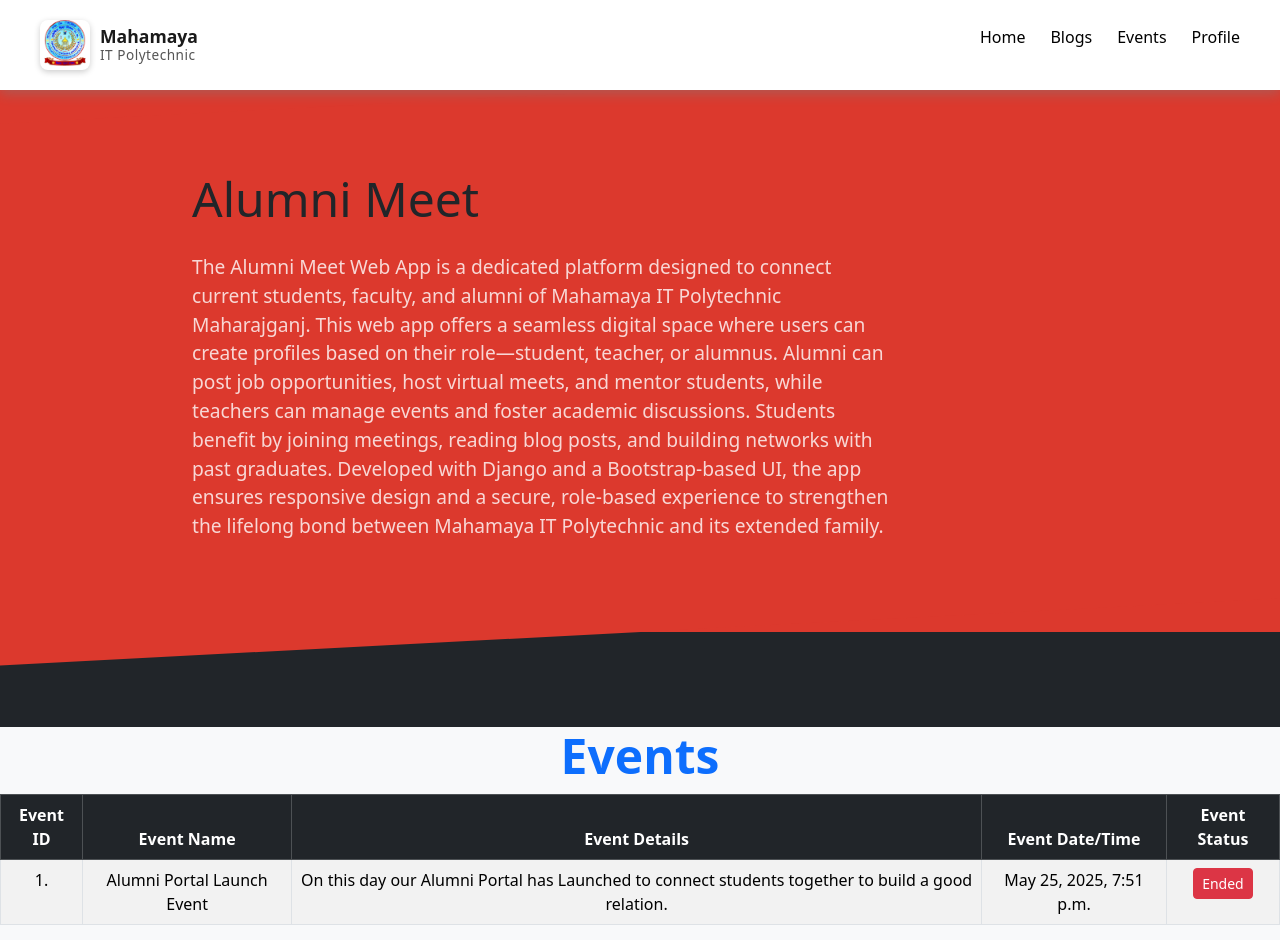
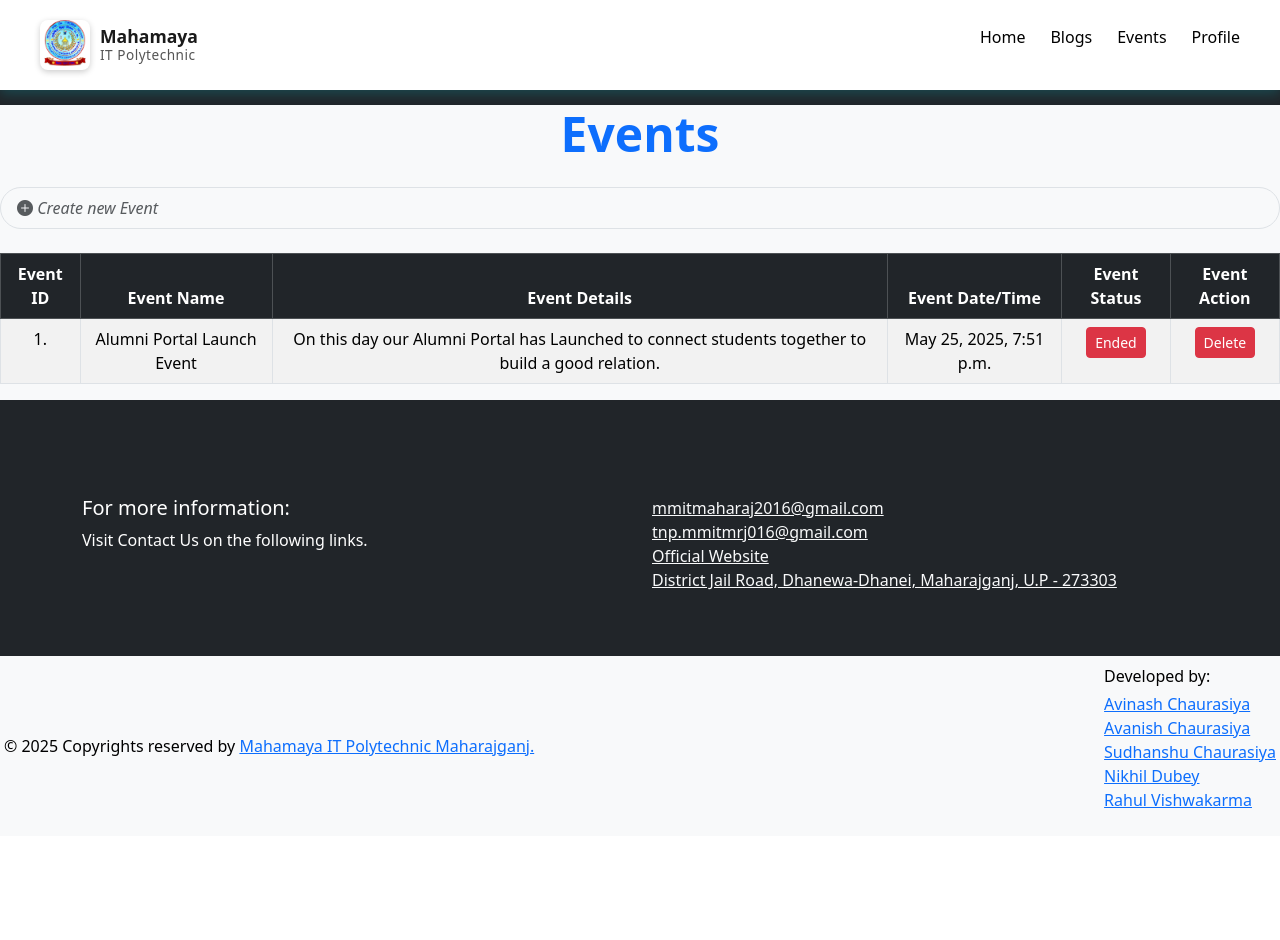
Before and after one commit to webdevavi96/Alumni_Meet, a Django app: page /events/ in a window 1280 px wide. Shown: the top 940 px of the page. After the commit the page ends 808 px from the top, so only its background shows below. Run offline with Django 5.2, Linux system fonts and the light colour scheme; a user stored in the database is signed in; data comes from the database, SQL or seed files in the repository; some libraries are stand-ins or nearby versions.

Commit message:
changed landing page ui and added event push notification fornew events

```diff
--- a/Alumni_App/Templates/Pages/events.html
+++ b/Alumni_App/Templates/Pages/events.html
@@ -7,7 +7,7 @@
         <h1 class="text-center text-primary fw-bold" style="font-size: 3rem; margin-top: 15px; margin-bottom: 10px;">
             Events</h1>
 
-        {% if user.user_type == 'Alumni' or user.user_type == 'Teacher' %}
+        {% if user.user_type != 'student' %}
 
         <div class="col-12 my-3 py-2">
             <a href="new_event"
@@ -29,7 +29,7 @@
                             <th>Event Date/Time</th>
                             <th>Event Status</th>
 
-                            {% if user_type != student %}
+                            {% if user_type != 'student' %}
                             <th>Event Action</th>
                             {% endif %}
                         </tr>
@@ -37,7 +37,7 @@
                     <tbody>
                         {% for event in eventData %}
                         <tr>
-                            <td>1.</td>
+                            <td>{{event.id}}.</td>
                             <td>{{event.title}}</td>
                             <td>{{event.description}}</td>
                             <td>{{event.date}}, {{event.time}}</td>
@@ -58,14 +58,18 @@
                                 </div>
                             </td>
                             {% elif event.status == "Ended" %}
-                            <td><button class="btn btn-danger btn-sm">Ended</button></td>
+                            <td>
+                                <button class="btn btn-danger btn-sm">Ended</button>
+                            </td>
                             {% endif %}
 
-                            {% if user_type != student %}
+                            {% if user_type != 'student' %}
 
                             <td>
-                                <a href="{% url 'delete_event' event.slug %}"
-                                    class="btn btn-danger btn-sm text-center mx-2 my-2">Delete</a>
+                                <div class="d-inline-block">
+                                    <a href="{% url 'delete_event' event.slug %}"
+                                        class="btn btn-danger btn-sm text-center">Delete</a>
+                                </div>
                             </td>
 
                             {% endif %}
--- a/Alumni_App/Templates/Pages/signUp.html
+++ b/Alumni_App/Templates/Pages/signUp.html
@@ -9,7 +9,8 @@
                 <p>Join our alumni network and stay connected!</p>
             </div>
             <div class="card-body">
-                <form action="" method="post" class="needs-validation" novalidate>
+                <p class="text-danger text-center">{{error}}</p>
+                <form action="" method="POST" class="needs-validation" novalidate>
                     {% csrf_token %}
                     <div class="row">
                         <div class="col-md-6 mb-3">
--- a/Alumni_App/Templates/index.html
+++ b/Alumni_App/Templates/index.html
@@ -132,19 +132,18 @@
 
 
         header {
-            background: rgb(220, 57, 45);
+            background: rgb(45, 197, 220);
             height: auto;
             width: 100%;
         }
 
         #header-section {
-            background-color: rgb(220, 57, 45);
-            ;
+            background-color: rgb(45, 136, 220);
             padding: 80px 15%;
             position: relative;
             overflow: hidden;
             transform: skewY(-3deg);
-            margin-bottom: 80px;
+            margin-bottom: 90px;
         }
 
         #header-section>* {
@@ -258,27 +307,25 @@
                     Mahamaya IT Polytechnic and its extended family.
 
                 </p>
+                <a class="button text-decoration-none" href="/blogs">
+                    <svg class="svgIcon" viewBox="0 0 512 512" height="1em" xmlns="http://www.w3.org/2000/svg">
+                        <path
+                            d="M256 512A256 256 0 1 0 256 0a256 256 0 1 0 0 512zm50.7-186.9L162.4 380.6c-19.4 7.5-38.5-11.6-31-31l55.5-144.3c3.3-8.5 9.9-15.1 18.4-18.4l144.3-55.5c19.4-7.5 38.5 11.6 31 31L325.1 306.7c-3.2 8.5-9.9 15.1-18.4 18.4zM288 256a32 32 0 1 0 -64 0 32 32 0 1 0 64 0z">
+                        </path>
+                    </svg>
+                    Explore
+                </a>
             </section>
+
+            {% endif %}
+
         </header>
 
 
         <!-- Hero Section -->
         <main class="container-fluid p-0 m-0">
             {% block content %}
-            <section class="hero-section text-center py-5">
-                <div class="container  text-white rounded shadow-lg p-5">
-                    <h1 class="text-primary fw-bold"
-                        style="font-size: 3.5rem; text-shadow: 1px 0px 20px rgba(250, 216, 255, 0.705);">
-                        Mahamaya IT Polytechnic Maharajganj
-                    </h1>
-                    <p class="text-light" style="font-size: 1.2rem; font-weight: 300;">
-                        Empowering students with technical excellence and innovation for a brighter future.
-                    </p>
-                    <a href="/blogs" class="btn btn-lg btn-primary mt-3">
-                        Explore Blogs
-                    </a>
-                </div>
-            </section>
+
             {% endblock %}
         </main>
 
--- a/Alumni_App/models.py
+++ b/Alumni_App/models.py
@@ -73,10 +73,6 @@ class Event(models.Model):
     slug = AutoSlugField(populate_from='title', unique=True, null=True, blank=True)
     author = models.ForeignKey(CustomUser, on_delete=models.CASCADE, default=1)
 
-    def save(self, *args, **kwargs):
-        self.time = self.time.replace(second=0, microsecond=0)
-        super().save(*args, **kwargs)
-
     def __str__(self):
         return self.title
 
--- a/Alumni_App/static/scripts/min.js
+++ b/Alumni_App/static/scripts/min.js
@@ -122,7 +122,7 @@ async function verifyOtp(e) {
         const response = await fetch('/verify-otp/', {
             method: 'POST',
             headers: {
-                'Content-Type': 'application/json   ',
+                'Content-Type': 'application/json',
                 'X-CSRFToken': getCookie('csrftoken'),
             },
             body: JSON.stringify({ otp }),
@@ -137,7 +137,7 @@ async function verifyOtp(e) {
             alert(data.message);
         }
     } catch (error) {
-console.error(error)
+        console.log('Request failed. Please try again.', error);
     }
 }
 
--- a/Alumni_App/views.py
+++ b/Alumni_App/views.py
@@ -17,7 +17,11 @@ CustomUser = get_user_model()
 
 
 def home(request):
-    return render(request, 'index.html')
+    context = {
+        'show_header': True,
+    }
+    return render(request, 'index.html', context)
+
 
 
 
@@ -63,9 +67,6 @@ def signUp(request):
         password = request.POST.get("password")
         confirm_password = request.POST.get("confirm_password")
 
-        # Password check
-        if password != confirm_password:
-            return render(request, "Pages/signUp.html", {"error": "Passwords do not match."})
 
         # Check email uniqueness
         if CustomUser.objects.filter(email=email).exists():
@@ -73,7 +74,7 @@ def signUp(request):
 
         # Generate OTP
         otp = str(random.randint(100000, 999999))
-
+        print(otp)
         # Store data in session
         request.session['temp_user'] = {
             "first_name": first_name,
@@ -91,7 +92,7 @@ def signUp(request):
         send_mail(
             "Your OTP for Signup",
             f"Hello {first_name}, your OTP is: {otp}",
-            "mmitcse3@gmail.com",  # Change to your verified email
+            "mmitcse3@gmail.com",
             [email],
             fail_silently=False,
         )
@@ -118,12 +119,11 @@ def verify_otp_ajax(request):
         otp_time = datetime.fromisoformat(otp_time_str)
         now = datetime.now()
 
-        # OTP expiry: 5 minutes
         if now - otp_time > timedelta(minutes=5):
             return JsonResponse({"status": "error", "message": "OTP expired. Please signup again."})
 
         if user_otp == session_otp:
-            # Create user
+            user_type = temp_user['user_type'].lower()
             user = CustomUser.objects.create_user(
                 username=temp_user['email'],
                 first_name=temp_user['first_name'],
@@ -132,22 +132,20 @@ def verify_otp_ajax(request):
                 phone=temp_user['phone'],
                 user_type=temp_user['user_type'],
                 password=temp_user['password'],
-                group_name = temp_user['user_type'],
             )
 
+            if user_type == "alumni":
+                Alumni.objects.create(user=user)
+            elif user_type == "teacher":
+                Teacher.objects.create(user=user)
+            elif user_type == "student":
+                Student.objects.create(user=user, branch=temp_user['branch'])
 
-
-            if temp_user['user_type'] == "alumni":
-                Alumni.objects.create(user=user)
-            elif temp_user['user_type'] == "teacher":
-                Teacher.objects.create(user=user)
-            elif temp_user['user_type'] == "student":
-                Student.objects.create(user=user, branch=temp_user['branch'])
             try:
-                group = Group.objects.get(name=group_name)
+                group = Group.objects.get(name=user_type)
                 user.groups.add(group)
             except Group.DoesNotExist:
-                 pass
+                pass
 
             request.session.flush()
 
@@ -232,7 +230,6 @@ def new_blog(request):
         return redirect("blogs")
     return render(request, 'Pages/new_blog.html')
 
-@login_required
 def delete_blog(request, slug):
     try:
         blog = Blog.objects.get(slug=slug)
@@ -293,13 +290,12 @@ def new_event(request):
             time=time,
             author=request.user
         )
-        send_event_notification(event)
+        send_event_notification(event,request)
         return redirect("events")
 
     return render(request, 'Pages/new_event.html')
 
 
-@login_required
 def delete_event(request, slug):
     try:
         event = Event.objects.get(slug=slug)
@@ -314,9 +310,18 @@ def delete_event(request, slug):
 
 
 
-def send_event_notification(event):
+def send_event_notification(event,request):
+    event_url = request.build_absolute_uri(f'/event/{event.slug}/')
     subject = f"New Event: {event.title}"
-    message = f"Hello,\n\nA new event has been created:\n\nTitle: {event.title}\nDate: {event.date}\nTime: {event.time}\n\nDescription:\n{event.description}\n\nDon't miss it!"
+    message = f"""Hello,
+                A new event has been created: Title:  {event.title}
+                Date: {event.date}
+                Time: {event.time}
+                Description: {event.description}
+                Don't miss it!
+                View Event: {event_url}
+                """
+
     from_email = settings.EMAIL_HOST_USER
     recipient_list = [user.email for user in CustomUser.objects.all() if user.email]
 
--- a/Alumni_Meet/settings.py
+++ b/Alumni_Meet/settings.py
@@ -142,11 +142,9 @@ AUTH_USER_MODEL = 'Alumni_App.CustomUser'
 AUTHENTICATION_BACKENDS = ['Alumni_App.backends.EmailBackend']
 
 #To send email notifications to all users
-EMAIL_BACKEND = 'django.core.mail.backends.console.EmailBackend'
-
 EMAIL_BACKEND = 'django.core.mail.backends.smtp.EmailBackend'
 EMAIL_HOST = 'smtp.gmail.com'
 EMAIL_PORT = 587
 EMAIL_USE_TLS = True
 EMAIL_HOST_USER = 'mmitcse3@gmail.com'
-EMAIL_HOST_PASSWORD = 'qsvj tbfn hnra yihp'  # Use app password or environment variable for security
+EMAIL_HOST_PASSWORD = 'qsvj tbfn hnra yihp'
```
Also changed, not shown: other parts of Alumni_App/Templates/index.html (+50 -0 lines), Alumni_App/static/css/main.css (line endings or trailing spaces).
